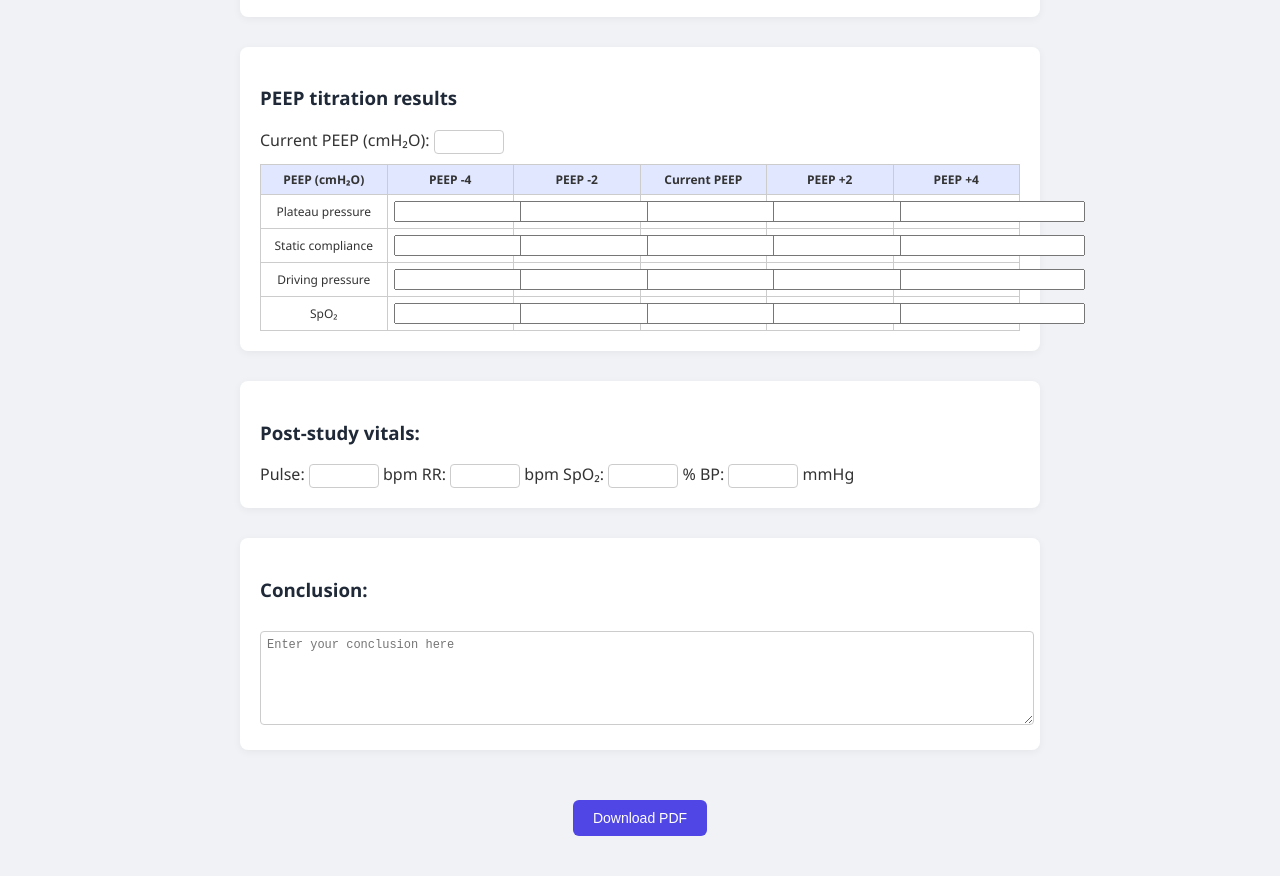
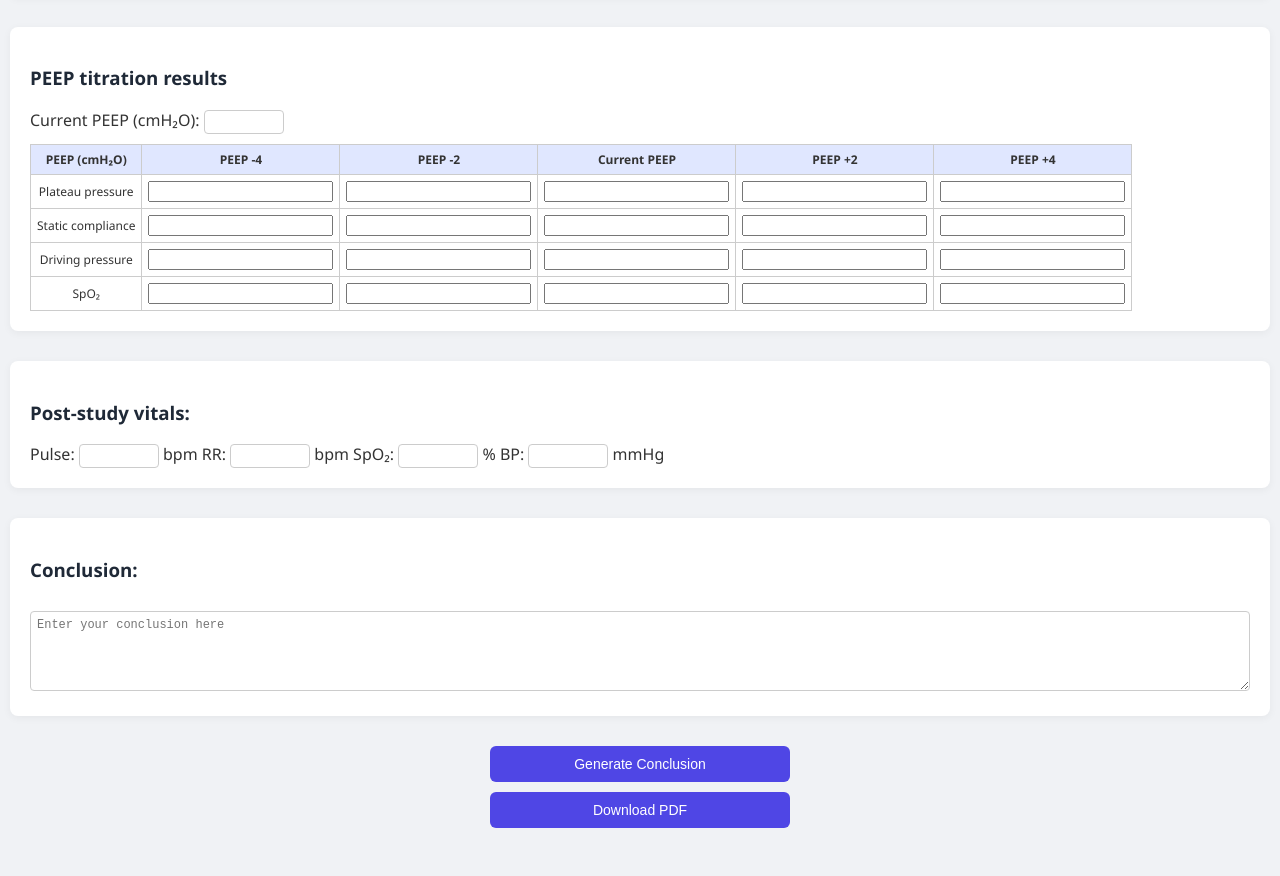
Before and after one commit to TY-816/Optimal-PEEP-Titration, a plain HTML site: page index.html in a window 1280 px wide. Shown: the part 205-1081 px from the top of the page. Drawn offline with Linux system fonts and the light colour scheme.

Commit message:
Update index.html

```diff
--- a/index.html
+++ b/index.html
@@ -1,23 +1,107 @@
 <!DOCTYPE html>
 <html>
 <head>
-  <meta charset="UTF-8">
-  <meta name="viewport" content="width=device-width, initial-scale=1.0">
+  <meta charset="UTF-8" />
+  <meta name="viewport" content="width=device-width, initial-scale=1.0" />
   <title>PEEP Titration Report</title>
   <script src="https://cdnjs.cloudflare.com/ajax/libs/html2pdf.js/0.10.1/html2pdf.bundle.min.js"></script>
   <style>
-    body { font-family: 'Segoe UI', sans-serif; margin: 40px auto; max-width: 800px; background: #f0f2f5; color: #333; }
-    input[type="text"], input[type="number"], input[type="email"] { width: 60px; padding: 4px; font-size: 12px; border: 1px solid #ccc; border-radius: 4px; text-align: center; }
-    table { border-collapse: collapse; width: 100%; background: white; font-size: 12px; margin-top: 10px; table-layout: fixed; }
-    th, td { border: 1px solid #ccc; padding: 6px; text-align: center; }
-    th { background-color: #e0e7ff; }
-    textarea { width: 100%; height: 80px; margin-top: 10px; font-size: 12px; border: 1px solid #ccc; border-radius: 4px; padding: 6px; }
-    .section { background: white; padding: 20px; margin-bottom: 30px; border-radius: 8px; box-shadow: 0 2px 8px rgba(0,0,0,0.05); }
-    button { padding: 10px 20px; margin-top: 20px; border: none; background-color: #4f46e5; color: white; border-radius: 6px; font-size: 14px; cursor: pointer; }
-    button:hover { background-color: #4338ca; }
-    .timestamp { font-size: 12px; color: #666; margin-top: 10px; text-align: right; }
-    h2, h3 { color: #1f2937; }
-    .green { color: green; font-weight: bold; }
+    body {
+      font-family: 'Segoe UI', sans-serif;
+      margin: 10px auto;
+      max-width: 100%;
+      padding: 10px;
+      background: #f0f2f5;
+      color: #333;
+      box-sizing: border-box;
+    }
+
+    input[type="text"],
+    input[type="number"],
+    input[type="email"] {
+      width: 100%;
+      max-width: 80px;
+      padding: 4px;
+      font-size: 12px;
+      border: 1px solid #ccc;
+      border-radius: 4px;
+      text-align: center;
+      box-sizing: border-box;
+    }
+
+    table {
+      border-collapse: collapse;
+      width: 100%;
+      overflow-x: auto;
+      display: block;
+      background: white;
+      font-size: 12px;
+      margin-top: 10px;
+    }
+
+    th, td {
+      border: 1px solid #ccc;
+      padding: 6px;
+      text-align: center;
+      min-width: 80px;
+    }
+
+    th {
+      background-color: #e0e7ff;
+    }
+
+    textarea {
+      width: 100%;
+      height: 80px;
+      margin-top: 10px;
+      font-size: 12px;
+      border: 1px solid #ccc;
+      border-radius: 4px;
+      padding: 6px;
+      box-sizing: border-box;
+    }
+
+    .section {
+      background: white;
+      padding: 20px;
+      margin-bottom: 30px;
+      border-radius: 8px;
+      box-shadow: 0 2px 8px rgba(0,0,0,0.05);
+    }
+
+    button {
+      width: 100%;
+      max-width: 300px;
+      padding: 10px 20px;
+      margin: 10px auto;
+      border: none;
+      background-color: #4f46e5;
+      color: white;
+      border-radius: 6px;
+      font-size: 14px;
+      cursor: pointer;
+      display: block;
+    }
+
+    button:hover {
+      background-color: #4338ca;
+    }
+
+    .timestamp {
+      font-size: 12px;
+      color: #666;
+      margin-top: 10px;
+      text-align: right;
+    }
+
+    h2, h3 {
+      color: #1f2937;
+    }
+
+    .green {
+      color: green;
+      font-weight: bold;
+    }
   </style>
 </head>
 <body>
@@ -35,17 +119,42 @@
   <div class="section">
     <h3>PEEP titration results</h3>
     <label>Current PEEP (cmH₂O):</label> <input type="number" id="current_peep" oninput="calculatePEEPLabels()">
+    <div style="overflow-x: auto;">
       <table>
-      <tr><th>PEEP (cmH₂O)</th><th id="peep_-4">PEEP -4</th><th id="peep_-2">PEEP -2</th><th id="peep_current">Current PEEP</th><th id="peep_+2">PEEP +2</th><th id="peep_+4">PEEP +4</th></tr>
+        <tr>
+          <th>PEEP (cmH₂O)</th>
+          <th id="peep_-4">PEEP -4</th>
+          <th id="peep_-2">PEEP -2</th>
+          <th id="peep_current">Current PEEP</th>
+          <th id="peep_+2">PEEP +2</th>
+          <th id="peep_+4">PEEP +4</th>
+        </tr>
         <tr><td>Plateau pressure</td>
-        <td><input name="pp_-4" class="pp"></td><td><input name="pp_-2" class="pp"></td><td><input name="pp_current" class="pp"></td><td><input name="pp_+2" class="pp"></td><td><input name="pp_+4" class="pp"></td></tr>
+          <td><input name="pp_-4" class="pp"></td>
+          <td><input name="pp_-2" class="pp"></td>
+          <td><input name="pp_current" class="pp"></td>
+          <td><input name="pp_+2" class="pp"></td>
+          <td><input name="pp_+4" class="pp"></td></tr>
         <tr><td>Static compliance</td>
-        <td><input name="sc_-4" class="sc"></td><td><input name="sc_-2" class="sc"></td><td><input name="sc_current" class="sc"></td><td><input name="sc_+2" class="sc"></td><td><input name="sc_+4" class="sc"></td></tr>
+          <td><input name="sc_-4" class="sc"></td>
+          <td><input name="sc_-2" class="sc"></td>
+          <td><input name="sc_current" class="sc"></td>
+          <td><input name="sc_+2" class="sc"></td>
+          <td><input name="sc_+4" class="sc"></td></tr>
         <tr><td>Driving pressure</td>
-        <td><input name="dp_-4" class="dp"></td><td><input name="dp_-2" class="dp"></td><td><input name="dp_current" class="dp"></td><td><input name="dp_+2" class="dp"></td><td><input name="dp_+4" class="dp"></td></tr>
+          <td><input name="dp_-4" class="dp"></td>
+          <td><input name="dp_-2" class="dp"></td>
+          <td><input name="dp_current" class="dp"></td>
+          <td><input name="dp_+2" class="dp"></td>
+          <td><input name="dp_+4" class="dp"></td></tr>
         <tr><td>SpO₂</td>
-        <td><input name="spo2_-4" class="spo2"></td><td><input name="spo2_-2" class="spo2"></td><td><input name="spo2_current" class="spo2"></td><td><input name="spo2_+2" class="spo2"></td><td><input name="spo2_+4" class="spo2"></td></tr>
+          <td><input name="spo2_-4" class="spo2"></td>
+          <td><input name="spo2_-2" class="spo2"></td>
+          <td><input name="spo2_current" class="spo2"></td>
+          <td><input name="spo2_+2" class="spo2"></td>
+          <td><input name="spo2_+4" class="spo2"></td></tr>
       </table>
+    </div>
   </div>
 
   <div class="section">
@@ -64,9 +173,8 @@
   <div class="timestamp" id="timestamp"></div>
 </div>
 
-<div style="text-align: center;">
+<button onclick="generateConclusion()">Generate Conclusion</button>
 <button onclick="generatePDF()">Download PDF</button>
-</div>
 
 <script>
 function calculatePEEPLabels() {
@@ -80,15 +188,12 @@ function calculatePEEPLabels() {
   }
 }
 
-function generatePDF() {
+function generateConclusion() {
   const inputs = document.querySelectorAll('#report input, #report textarea');
   inputs.forEach(input => {
-    if (!input.value.trim()) {
-      input.value = 'N/A';
-    }
+    if (!input.value.trim()) input.value = 'N/A';
   });
 
-  // 綠色標記
   document.querySelectorAll('.pp').forEach(input => {
     input.classList.remove('green');
     if (parseFloat(input.value) <= 30) input.classList.add('green');
@@ -112,30 +217,49 @@ function generatePDF() {
     if (parseFloat(input.value) === maxSc) input.classList.add('green');
   });
 
-  // Optimal PEEP 決定
   const rows = ['pp', 'dp', 'spo2', 'sc'];
   const columns = ['-4', '-2', 'current', '+2', '+4'];
   const scores = { '-4': 0, '-2': 0, 'current': 0, '+2': 0, '+4': 0 };
+
   rows.forEach(cls => {
     columns.forEach(col => {
       const el = document.querySelector(`[name="${cls}_${col}"]`);
       if (el && el.classList.contains('green')) scores[col]++;
     });
   });
-  let optimal = columns.reduce((a, b) => scores[a] >= scores[b] ? a : b);
+
+  let maxScore = Math.max(...Object.values(scores));
+  let candidates = columns.filter(col => scores[col] === maxScore);
+  let optimal = candidates[0];
+
+  if (candidates.length > 1) {
+    let minDP = Infinity;
+    candidates.forEach(col => {
+      const dpVal = parseFloat(document.querySelector(`[name="dp_${col}"]`)?.value || "999");
+      if (!isNaN(dpVal) && dpVal < minDP) {
+        minDP = dpVal;
+        optimal = col;
+      }
+    });
+  }
+
   const currentVal = parseInt(document.getElementById('current_peep').value);
   const offsetMap = { '-4': -4, '-2': -2, 'current': 0, '+2': 2, '+4': 4 };
   const optimalPEEP = currentVal + (offsetMap[optimal] || 0);
 
-  document.getElementById('conclusion').value = `PEEP ${optimalPEEP} cmH₂O was identified as the optimal PEEP during this titration study.`;
-  document.getElementById('timestamp').innerText = 'Generated on: ' + new Date().toLocaleString();
+  document.getElementById('conclusion').value =
+    `PEEP ${optimalPEEP} cmH₂O was identified as the optimal PEEP during this titration study.`;
+  document.getElementById('timestamp').innerText =
+    'Generated on: ' + new Date().toLocaleString();
+}
 
+function generatePDF() {
   const element = document.getElementById('report');
   html2pdf().set({
-    margin: 0.5,
+    margin: [0.3, 0.3, 0.3, 0.3],
     filename: 'PEEP_Titration_Report.pdf',
     image: { type: 'jpeg', quality: 0.98 },
-    html2canvas: { scale: 2 },
+    html2canvas: { scale: 1.5, useCORS: true },
     jsPDF: { unit: 'in', format: 'letter', orientation: 'portrait' }
   }).from(element).save();
 }
```
Lines whose indentation alone changed are shown as unchanged.
